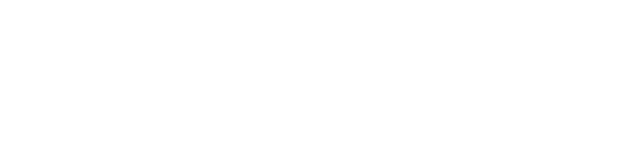
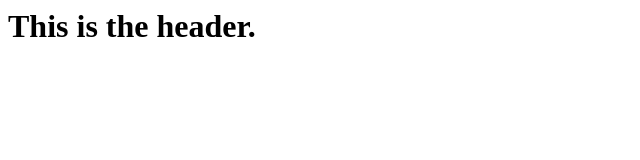
Before and after one commit to DoeurnPhalin/StuAttendance, a plain HTML site: page index.html in a window 1280 px wide. Shown: the whole page, without its empty margins (0-640 px from the left). Drawn offline with Linux system fonts and the light colour scheme.

Commit message:
Added head

```diff
--- a/index.html
+++ b/index.html
@@ -1,4 +1,8 @@
 
 <html>
-
+	<head>
+		<h1>
+			This is the header.
+		</h1>
+	</head>
 </html>
```
